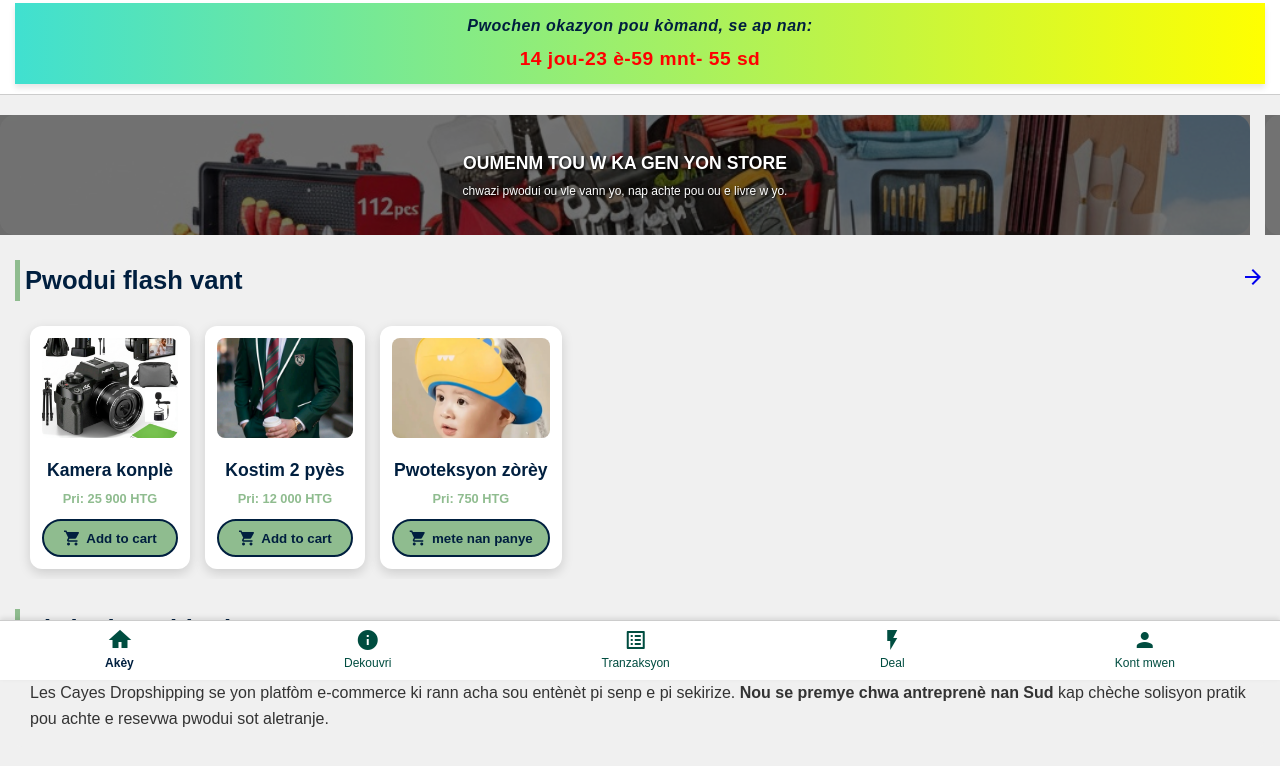
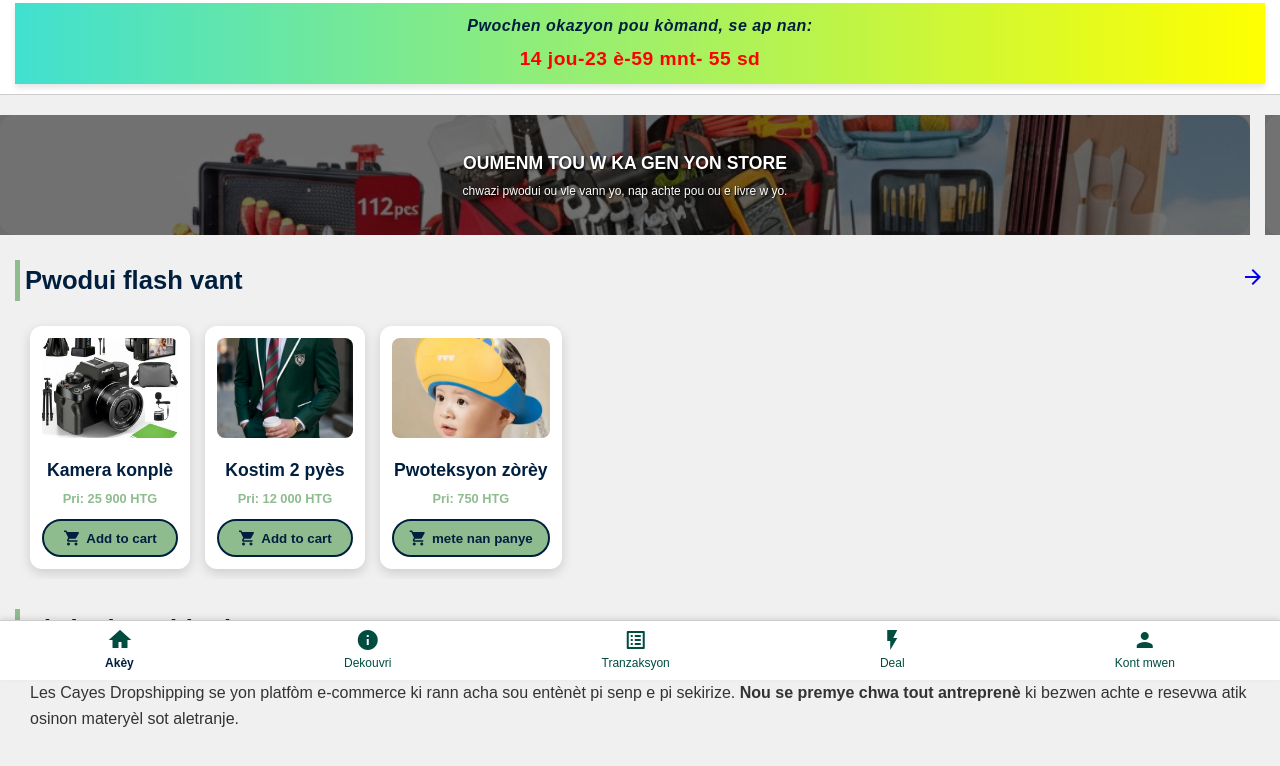
Before and after one commit to keslin1/Cayes, a plain HTML site: page index.html in a window 1280 px wide. Shown: the part 120-886 px from the top of the page. Drawn offline with Linux system fonts and the light colour scheme.

Commit message:
Add files via upload

```diff
--- a/index.html
+++ b/index.html
@@ -437,7 +437,7 @@
 
         <h2 class="section-title" style="margin-top: 30px;">Sèvis dropshipping nou an</h2>
         <p>Les Cayes Dropshipping se yon platfòm e-commerce ki rann acha sou entènèt pi senp e pi sekirize.
-<strong>Nou se premye chwa antreprenè nan Sud</strong> kap chèche solisyon pratik pou achte e resevwa pwodui sot aletranje.</p>
+<strong>Nou se premye chwa tout antreprenè</strong> ki bezwen achte e resevwa atik osinon materyèl sot aletranje.</p>
 
     </main>
 
```
Also changed, not shown: decouvrir.html (+1 -1 lines).
